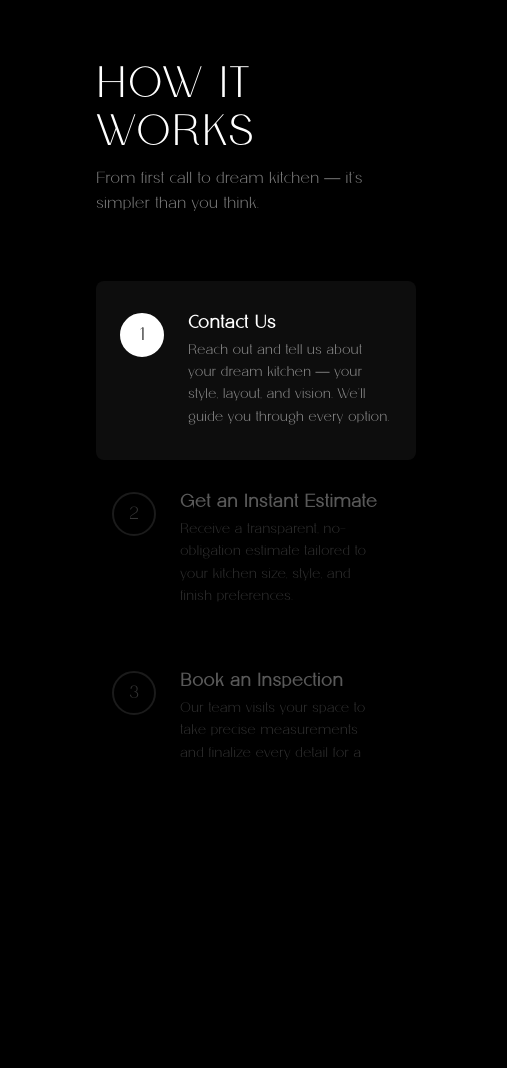
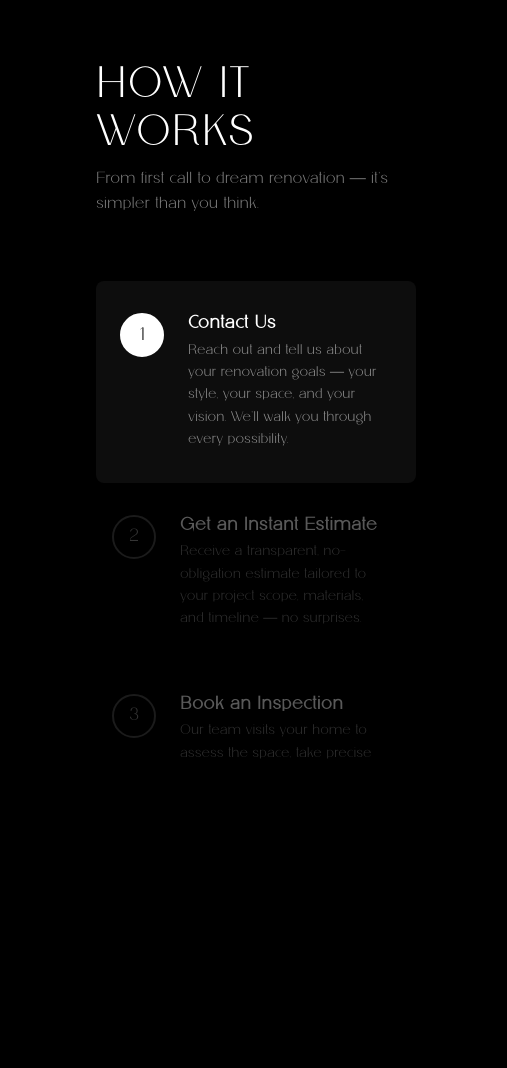
Before and after one commit to Roozbeh-nr/cara-group, a website built with Vite: page index.html in a window 1280 px wide. Shown: the part 6839-7907 px from the top of the page, 0-507 px from the left. Built offline with nearby package versions, Linux system fonts and the light colour scheme.

Commit message:
Update How It Works to renovation focus, replace first step image

```diff
--- a/index.html
+++ b/index.html
@@ -200,34 +200,34 @@
         <div class="hiw-steps-inner">
           <div class="hiw-header">
             <h2>How it works</h2>
-            <p>From first call to dream kitchen — it's simpler than you think.</p>
+            <p>From first call to dream renovation — it's simpler than you think.</p>
           </div>
           <div class="hiw-step" data-step="0">
             <div class="hiw-step-number">1</div>
             <div class="hiw-step-content">
               <h3>Contact Us</h3>
-              <p>Reach out and tell us about your dream kitchen — your style, layout, and vision. We'll guide you through every option.</p>
+              <p>Reach out and tell us about your renovation goals — your style, your space, and your vision. We'll walk you through every possibility.</p>
             </div>
           </div>
           <div class="hiw-step" data-step="1">
             <div class="hiw-step-number">2</div>
             <div class="hiw-step-content">
               <h3>Get an Instant Estimate</h3>
-              <p>Receive a transparent, no-obligation estimate tailored to your kitchen size, style, and finish preferences.</p>
+              <p>Receive a transparent, no-obligation estimate tailored to your project scope, materials, and timeline — no surprises.</p>
             </div>
           </div>
           <div class="hiw-step" data-step="2">
             <div class="hiw-step-number">3</div>
             <div class="hiw-step-content">
               <h3>Book an Inspection</h3>
-              <p>Our team visits your space to take precise measurements and finalize every detail for a perfect fit.</p>
+              <p>Our team visits your home to assess the space, take precise measurements, and finalize the design plan down to every detail.</p>
             </div>
           </div>
           <div class="hiw-step" data-step="3">
             <div class="hiw-step-number">4</div>
             <div class="hiw-step-content">
-              <h3>Get Your New Kitchen</h3>
-              <p>Your custom cabinets are factory-assembled and delivered to your door — ready for professional installation or DIY.</p>
+              <h3>Watch It Come to Life</h3>
+              <p>We handle the entire build — demolition, electrical, plumbing, cabinetry, finishing — and hand you the keys to your transformed space.</p>
             </div>
           </div>
         </div>
```
Also changed, not shown: 2 other files.
